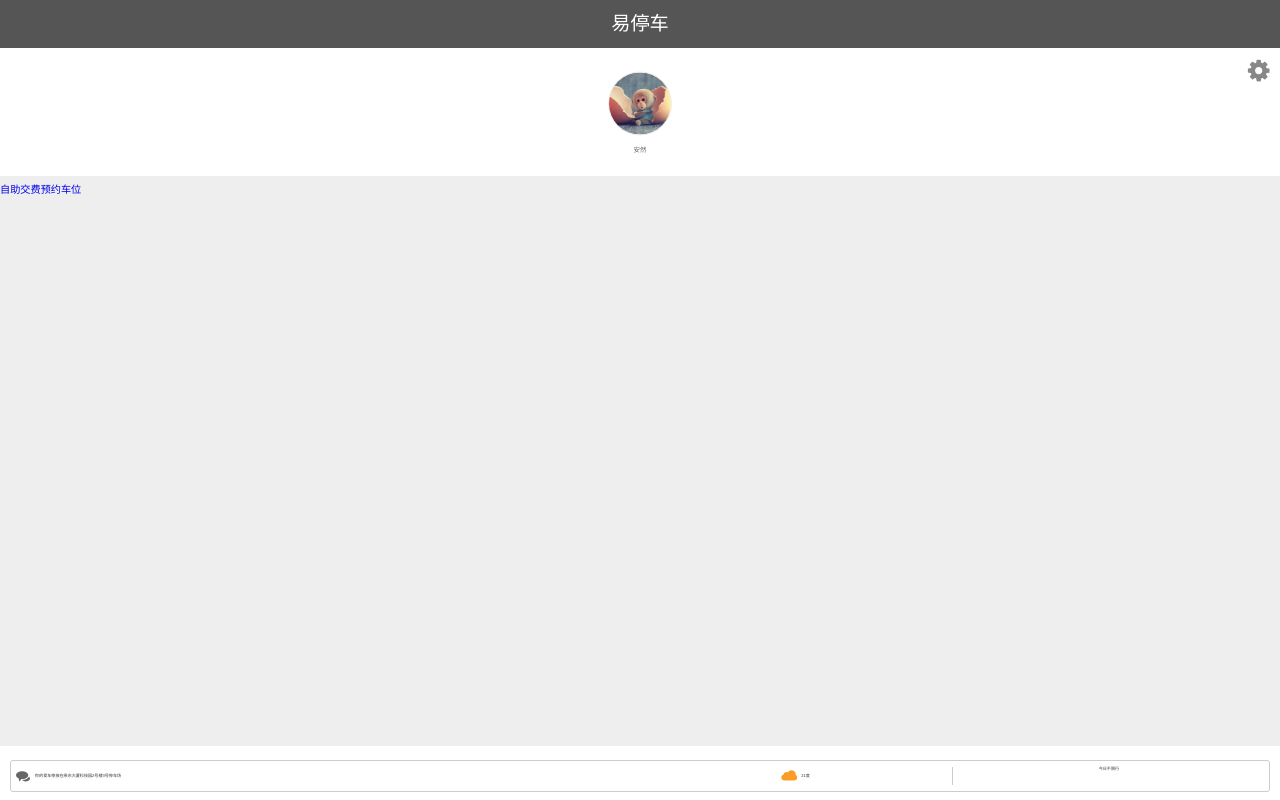
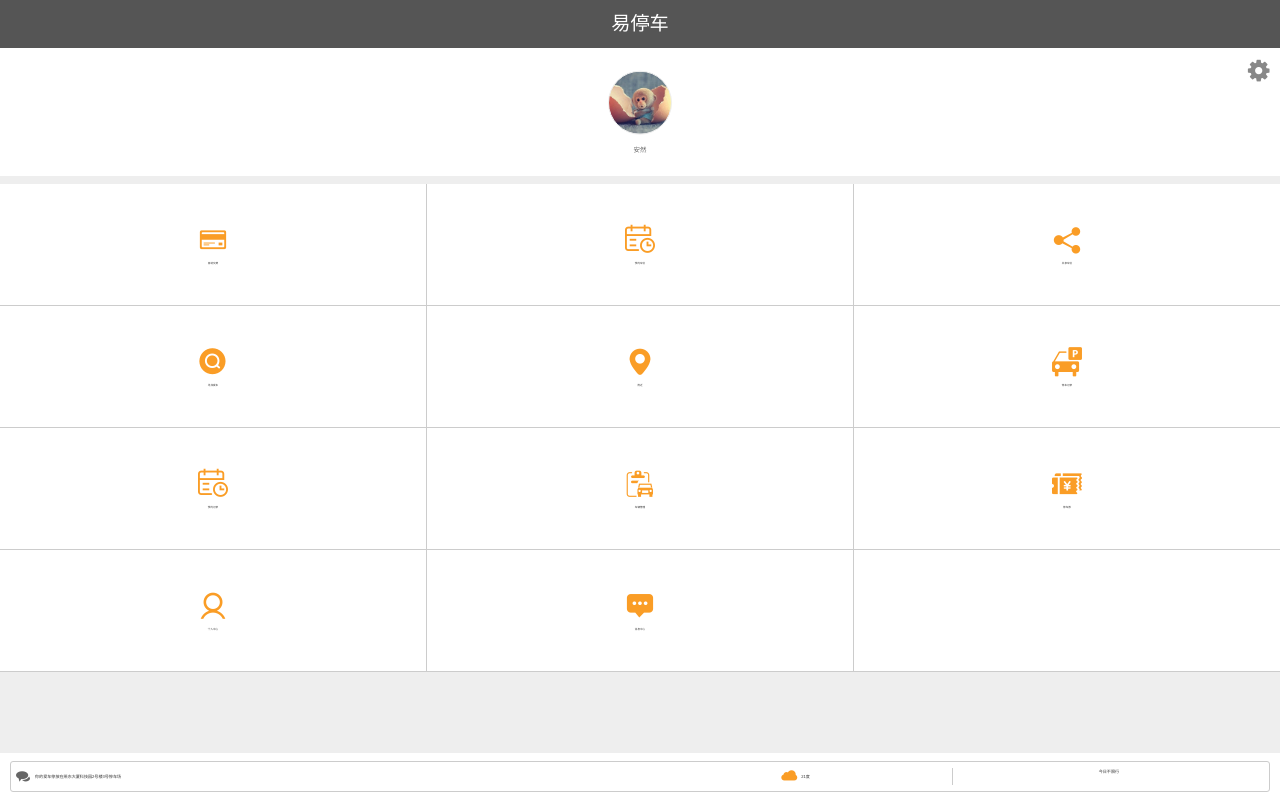
Before and after one commit to haoxl3/parking, a Nuxt app: page / in a window 1280 px wide. Built offline with nearby package versions, Linux system fonts and the light colour scheme.

Commit message:
首页菜单

```diff
--- a/components/mFooter.vue
+++ b/components/mFooter.vue
@@ -13,18 +13,21 @@
         </ul>
     </div>
 </template>
+<script>
+  export default{
+
+  }
+</script>
 <style lang="stylus" scoped>
     .footer-container{
         position: fixed;
         left: 0;
         bottom: 0;
         width: 100%;
-        padding: 14px 10px 8px;
+        padding: 8px 10px;
         background-color: #fff;
         box-sizing: border-box;
         ul{
-
-            height: 2rem;
             border: 1px solid #ccc;
             border-radius: 3px;
             padding: 6px 4px;
--- a/nuxt.config.js
+++ b/nuxt.config.js
@@ -22,7 +22,6 @@ module.exports = {
   */
   css: [
     '~assets/iconfont/iconfont.css',
-    'normalize.css/normalize.css',
     '~assets/css/common.css'
   ],
   /*
--- a/package.json
+++ b/package.json
@@ -13,7 +13,6 @@
     "precommit": "npm run lint"
   },
   "dependencies": {
-    "normalize.css": "^7.0.0",
     "nuxt": "^1.0.0-rc11"
   },
   "devDependencies": {
--- a/pages/index.vue
+++ b/pages/index.vue
@@ -8,9 +8,84 @@
       </div>
       <i class="iconfont setting">&#xe615;</i>
     </section>
-    <div>
-      <nuxt-link to="/home/pay">自助交费</nuxt-link>
-      <nuxt-link to="/home/appoint">预约车位</nuxt-link>
+    <div class="menus">
+      <ul class="home-menu">
+        <li>
+          <nuxt-link to="/home/pay">
+            <i class="iconfont">&#xe655;</i>
+            <p>自助交费</p>
+          </nuxt-link>
+        </li>
+        <li>
+          <nuxt-link to="/home/pay">
+            <i class="iconfont">&#xe603;</i>
+            <p>预约车位</p>
+          </nuxt-link>
+        </li>
+        <li>
+          <nuxt-link to="/home/pay">
+            <i class="iconfont">&#xe60f;</i>
+            <p>共享车位</p>
+          </nuxt-link>
+        </li>
+      </ul>
+      <ul class="home-menu">
+        <li>
+          <nuxt-link to="/home/pay">
+            <i class="iconfont">&#xe679;</i>
+            <p>寻找爱车</p>
+          </nuxt-link>
+        </li>
+        <li>
+          <nuxt-link to="/home/pay">
+            <i class="iconfont">&#xe602;</i>
+            <p>附近</p>
+          </nuxt-link>
+        </li>
+        <li>
+          <nuxt-link to="/home/pay">
+            <i class="iconfont">&#xe676;</i>
+            <p>停车记录</p>
+          </nuxt-link>
+        </li>
+      </ul>
+      <ul class="home-menu">
+        <li>
+          <nuxt-link to="/home/pay">
+            <i class="iconfont">&#xe603;</i>
+            <p>预约记录</p>
+          </nuxt-link>
+        </li>
+        <li>
+          <nuxt-link to="/home/pay">
+            <i class="iconfont">&#xe620;</i>
+            <p>车辆管理</p>
+          </nuxt-link>
+        </li>
+        <li>
+          <nuxt-link to="/home/pay">
+            <i class="iconfont">&#xe61d;</i>
+            <p>停车券</p>
+          </nuxt-link>
+        </li>
+      </ul>
+      <ul class="home-menu">
+        <li>
+          <nuxt-link to="/home/pay">
+            <i class="iconfont">&#xe601;</i>
+            <p>个人中心</p>
+          </nuxt-link>
+        </li>
+        <li>
+          <nuxt-link to="/home/pay">
+            <i class="iconfont">&#xe600;</i>
+            <p>消息中心</p>
+          </nuxt-link>
+        </li>
+        <li></li>
+      </ul>
+      <!--<nuxt-link to="/home/pay">自助交费</nuxt-link>
+      <nuxt-link to="/home/appoint">预约车位</nuxt-link>-->
     </div>
     <m-footer></m-footer>
   </div>
@@ -62,4 +137,29 @@ export default {
       color: #888;
     }
   }
+  .menus{
+    margin-top: 8px;
+    background-color: #fff;
+    margin-bottom: 54px;
+  }
+  .home-menu{
+    display: flex;
+    align-content center;
+    border-bottom: 1px solid #ccc;
+    li{
+      flex: 1;
+      padding: 40px 20px;
+      text-align: center;
+      i{
+        font-size: 30px;
+        color: #FA9D26;
+      }
+      p{
+        margin-top: 4px;
+      }
+    }
+    li + li{
+      border-left: 1px solid #ccc;
+    }
+  }
 </style>
```
Also changed, not shown: pages/nine.html (added, +13 -0 lines). Lines whose indentation alone changed are shown as unchanged.
